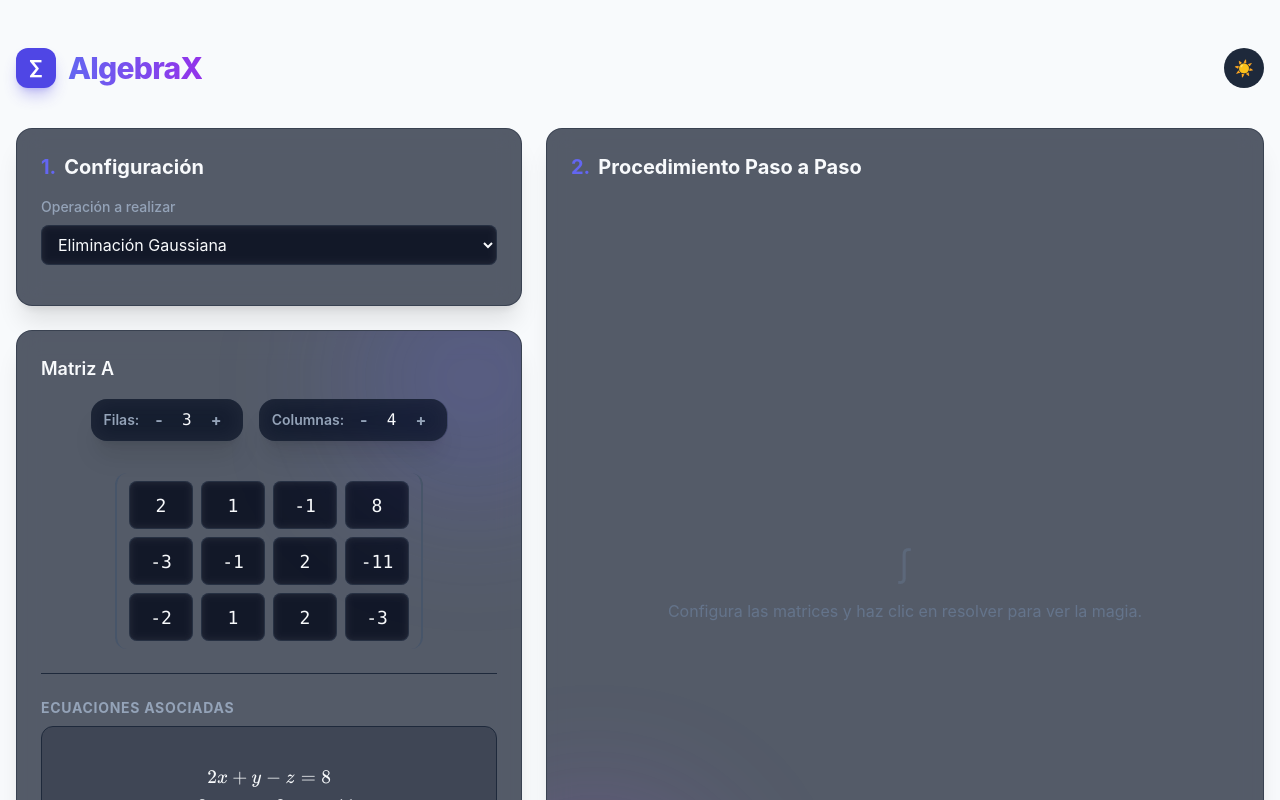
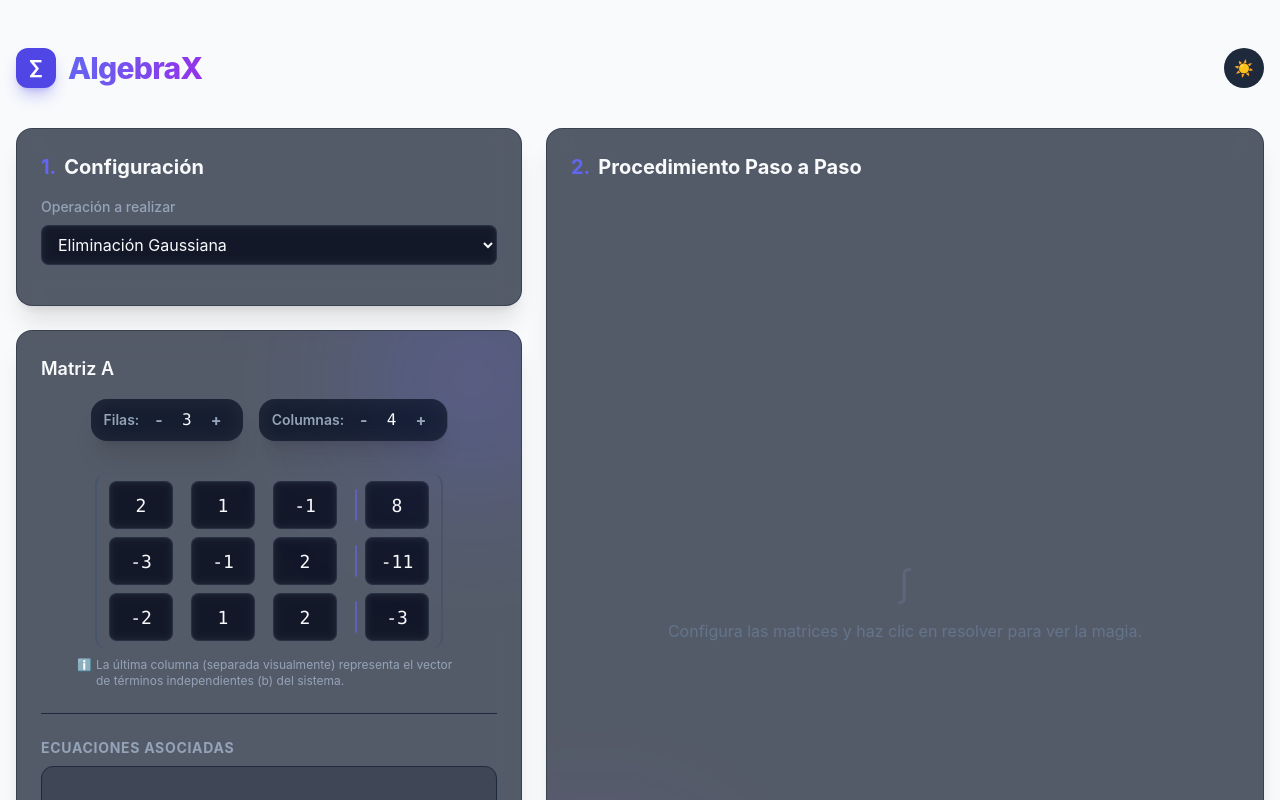
Before and after one commit to Cristian31306/algebrax, a Vue app in the folder frontend/: page / in a window 1280 px wide. Shown: the top 800 px of the page. Built offline with nearby package versions, Linux system fonts and the light colour scheme.

Commit message:
soluciones de metodos

```diff
--- a/frontend/src/App.vue
+++ b/frontend/src/App.vue
@@ -32,6 +32,10 @@ const operations = [
 
 const selectedOperationId = ref('gauss');
 const selectedOperation = computed(() => operations.find(o => o.id === selectedOperationId.value));
+
+const isAugmentedOperation = computed(() => {
+  return ['gauss', 'cramer', 'least-squares'].includes(selectedOperationId.value);
+});
 
 // Matriz A
 const matrixA = ref([
@@ -105,7 +109,7 @@ const clearHistory = () => {
 
 // Visualizador de ecuaciones
 const equationsPreview = computed(() => {
-  const systemOps = ['gauss', 'cramer', 'lu', 'least-squares'];
+  const systemOps = ['gauss', 'cramer', 'least-squares'];
   if (!systemOps.includes(selectedOperationId.value)) return null;
 
   const mat = matrixA.value;
@@ -294,7 +298,13 @@ onMounted(() => {
             <div class="absolute -top-20 -right-20 w-64 h-64 bg-indigo-500/10 dark:bg-indigo-500/20 rounded-full blur-3xl pointer-events-none"></div>
 
             <h3 class="text-lg font-semibold mb-4 w-full text-left">Matriz A</h3>
-            <MatrixInput v-model="matrixA" />
+            <MatrixInput v-model="matrixA" :isAugmented="isAugmentedOperation" />
+
+            <!-- Nota informativa sobre la matriz aumentada -->
+            <p v-if="isAugmentedOperation" class="text-xs text-slate-500 dark:text-slate-400 mt-2 text-left w-full max-w-sm flex gap-1">
+              <span>ℹ️</span>
+              <span>La última columna (separada visualmente) representa el vector de términos independientes (b) del sistema.</span>
+            </p>
 
             <!-- Matriz B Condicional -->
             <div v-if="selectedOperation?.requiresTwo" class="w-full flex flex-col items-center mt-6 pt-6 border-t border-slate-200 dark:border-slate-800">
@@ -469,7 +479,7 @@ select option {
   main {
     display: block !important;
   }
-  section.lg:col-span-7 {
+  section.lg\:col-span-7 {
     width: 100% !important;
     max-width: 100% !important;
     display: block !important;
--- a/frontend/src/components/MatrixInput.vue
+++ b/frontend/src/components/MatrixInput.vue
@@ -5,6 +5,10 @@ const props = defineProps({
   modelValue: {
     type: Array,
     required: true
+  },
+  isAugmented: {
+    type: Boolean,
+    default: false
   }
 });
 
@@ -85,7 +89,11 @@ const isValidCell = (val) => {
     <div class="relative inline-block border-l-2 border-r-2 border-slate-400 dark:border-slate-600 px-3 py-2 rounded-[20px]">
       <div class="grid gap-2" :style="{ gridTemplateColumns: `repeat(${cols}, minmax(0, 1fr))` }">
         <template v-for="(row, rIndex) in modelValue" :key="`row-${rIndex}`">
-          <div v-for="(cell, cIndex) in row" :key="`cell-${rIndex}-${cIndex}`">
+          <div v-for="(cell, cIndex) in row" :key="`cell-${rIndex}-${cIndex}`" class="flex items-center">
+            <div
+              v-if="isAugmented && cIndex === cols - 1 && cols > 1"
+              class="h-8 border-l-2 border-dashed border-indigo-400/60 dark:border-indigo-500/60 mr-2 self-center"
+            ></div>
             <input
               type="text"
               :value="cell"
```
